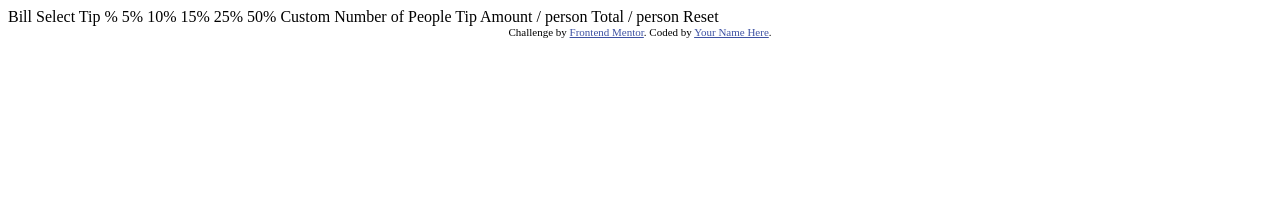
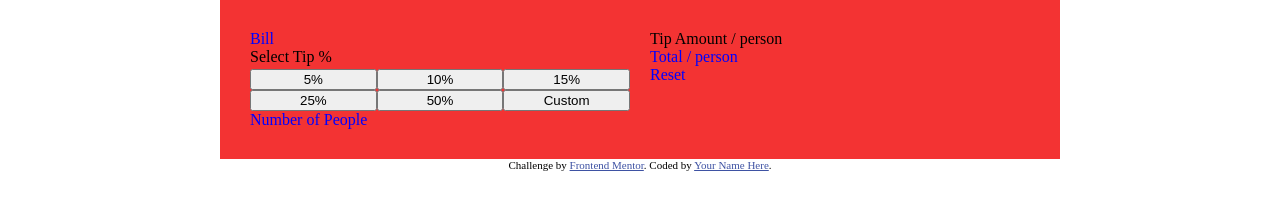
Before and after one commit to wojak2205/tip_calculator, a plain HTML site: page index.html in a window 1280 px wide. Drawn offline with Linux system fonts and the light colour scheme.

Commit message:
class added to index.html & adding styles in style.scss

```diff
--- a/SCSS/style.scss
+++ b/SCSS/style.scss
@@ -1,4 +1,84 @@
-.bill {
-    display: flex;
+body {
+    max-width: 1440px;
     margin: 0 auto;
 }
+
+.flex {
+    display: flex;
+    flex-direction: column;
+    background-color: #f33333;
+    margin: auto;
+    padding: 20px;
+    max-width: 800px;
+}
+
+.container{
+    display: grid;
+    grid-template-columns: repeat(2, 1fr) ;
+    grid-template-rows: 1fr;
+
+    &__left {
+        grid-area: 1/1/2/1 ;
+        padding: 10px;
+
+
+            &__bill {
+                color: blue;
+            }
+
+            &__tip {
+                display: grid;
+                grid-template-columns: repeat(3, 1fr);
+                grid-template-rows: repeat(3, 1fr);
+
+                &--select {
+                    grid-area: 1/1/2/4;
+                }
+
+                &--5 {
+                    grid-area:2/1/3/2;
+                }
+
+                &--10 {
+                    grid-area: 2/2/3/3;
+                }
+
+                &--15 {
+                    grid-area: 2/3/3/4;
+                }
+
+                &--25 {
+                    grid-area: 3/1/4/2;
+                }
+
+                &--50 {
+                    grid-area: 3/2/4/3;
+                }
+
+                &--custom {
+                    grid-area: 3/3/4/4;
+                }
+            }
+
+            &__people {
+                color: blue;
+            }
+        }
+
+    &__right{
+        grid-area: 1/2/2/3;
+        padding: 10px;
+
+            &__amount {
+                color: blue;
+            }
+
+            &__total {
+                color: blue;
+            }
+
+            &__reset {
+                color: blue;
+            }
+        }
+}
--- a/index.html
+++ b/index.html
@@ -17,26 +17,60 @@
 </head>
 <body>
 
-  <section class="bill">Bill
+  <section class="flex">
+    <article class="container">
+      <article class="container__left">
+        <article class="container__left__bill">
+          Bill
+        </article>
 
+        <article class="container__left__tip">
+          <article class="container__left__tip--select">
             Select Tip %
+          </article>
+          <button class="container__left__tip--5">
           5%
+          </button>
+          <button class="container__left__tip--10">
           10%
+          </button>
+          <button class="container__left__tip--15">
           15%
+          </button>
+          <button class="container__left__tip--25">
           25%
+          </button>
+          <button class="container__left__tip--50">
           50%
+          </button>
+          <button class="container__left__tip--custom">
           Custom
+          </button>
+        </article>
 
+        <article class="container__left__people">
           Number of People
+        </article>
+      </article>
 
+      <article class="container__right">
+        <article class="container__right-__amount">
           Tip Amount
           / person
+        </article>
 
+        <article class="container__right__total">
           Total
           / person
+        </article>
 
+        <article class="container__right__reset">
           Reset
+        </article>
+      </article>
+    </article>
   </section>
+
   <div class="attribution">
     Challenge by <a href="https://www.frontendmentor.io?ref=challenge" target="_blank">Frontend Mentor</a>.
     Coded by <a href="#">Your Name Here</a>.
```
Also changed, not shown: SCSS/style.css, 1 other file. Lines whose indentation alone changed are shown as unchanged.
